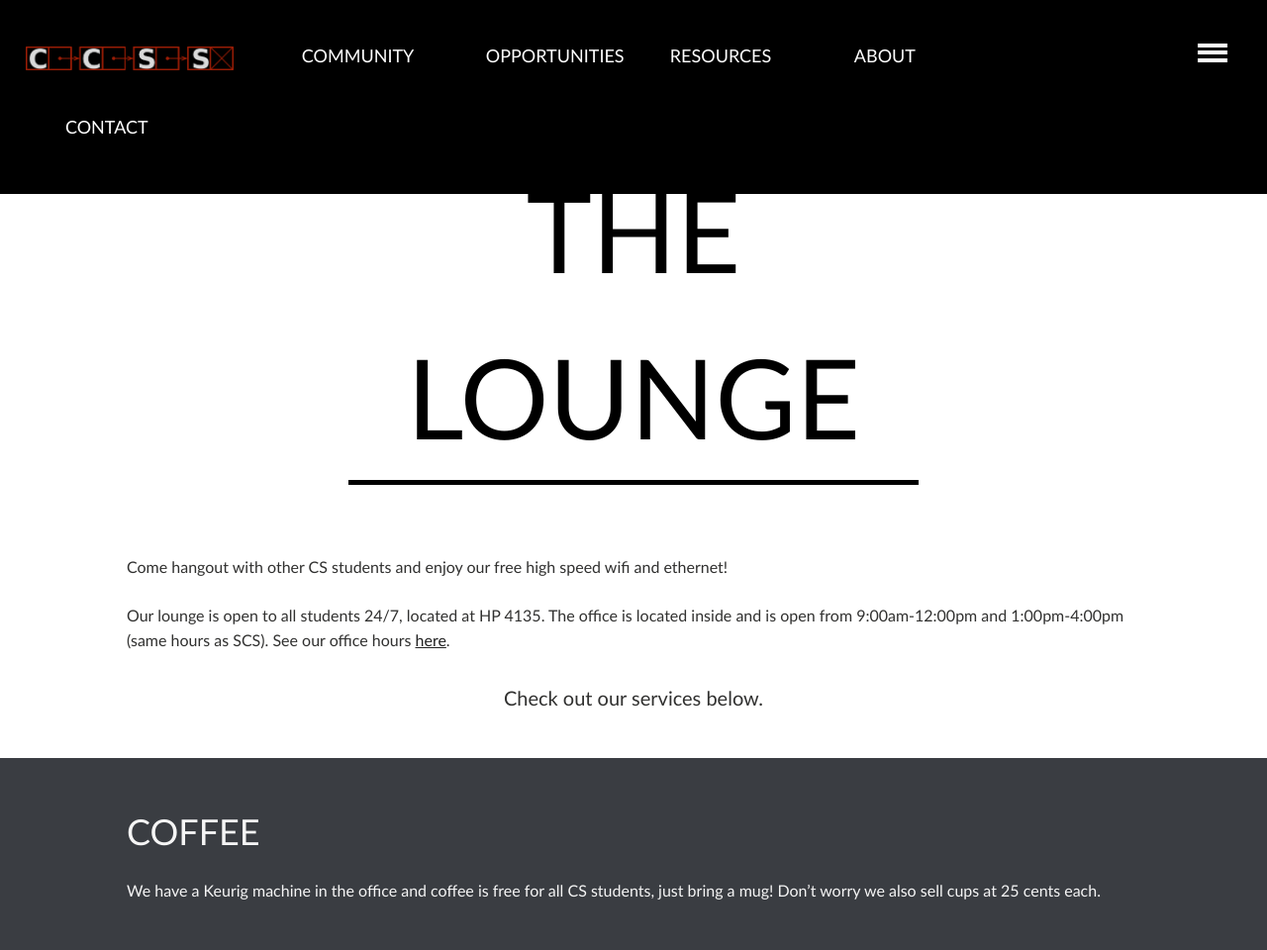
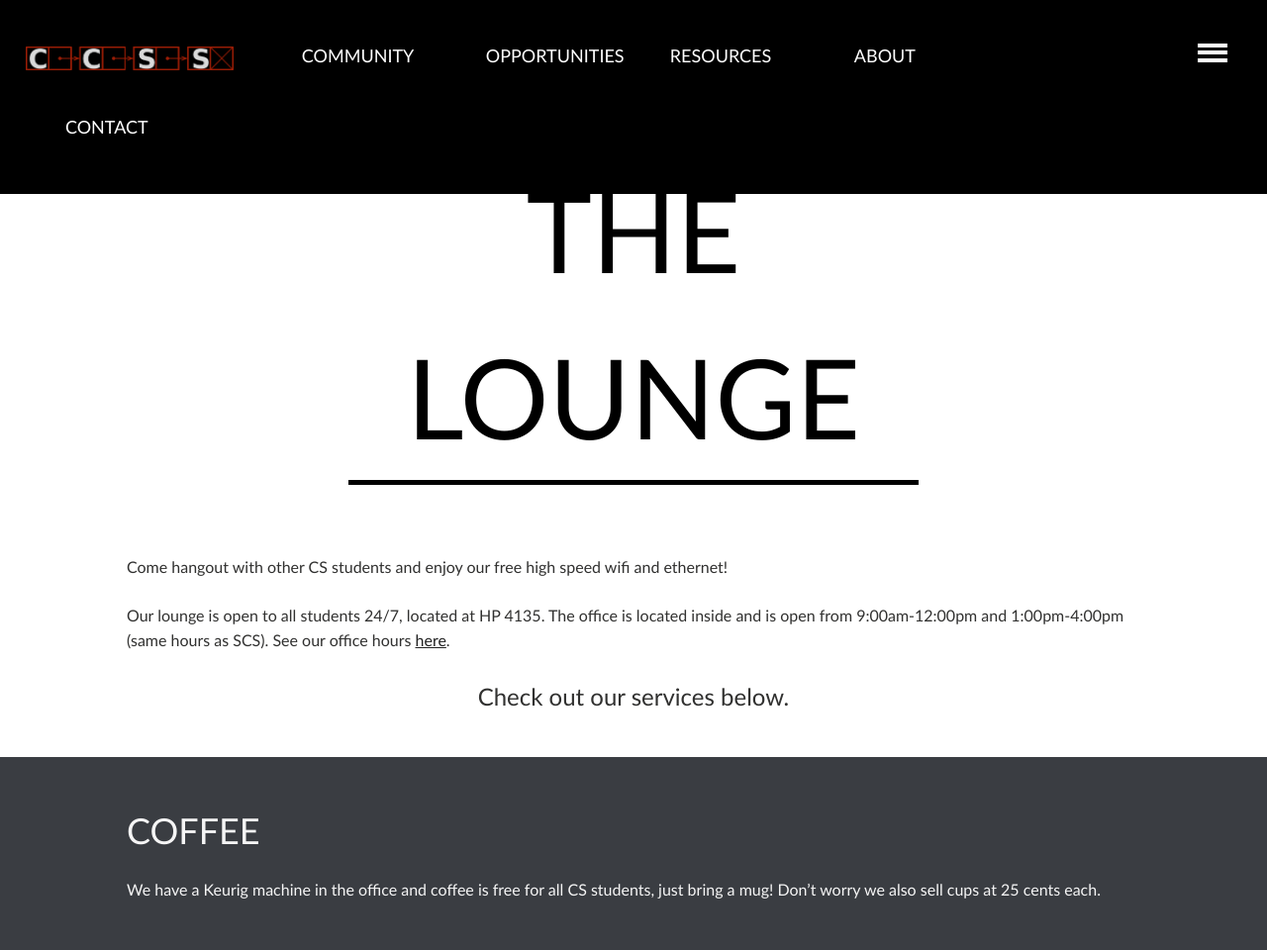
Before and after one commit to brittnylapierre/ccss_web, a Jekyll site: the page built from about/lounge/index.md, in a window 1280 px wide. Shown: the top 960 px of the page at 99% size. Built offline with Jekyll 4.4.1, drawn with Linux system fonts in a browser that asks for light colours; grey boxes are pictures that could not be loaded.

Commit message:
Updated index.md

```diff
--- a/about/lounge/index.md
+++ b/about/lounge/index.md
@@ -12,7 +12,7 @@ subjectstyle: >-
 <div class='content-wrap'>
   <p>Come hangout with other CS students and enjoy our free high speed wifi and ethernet!</p>
   <p>Our lounge is open to all students 24/7, located at HP 4135. The office is located inside and is open from 9:00am-12:00pm and 1:00pm-4:00pm (same hours as SCS). See our office hours <a href='https://docs.google.com/document/d/12O7-Go1fXleEh2IGSiWVlkZHO7JSalcmu-L9nr9yzX4/edit?usp=sharing'>here</a>.</p>
-  <h5 class='centered'>Check out our services below.</h5>
+  <h4 class='centered'>Check out our services below.</h4>
 </div>
 <div class='dark'>
   <div class='content-wrap dark'>
```
